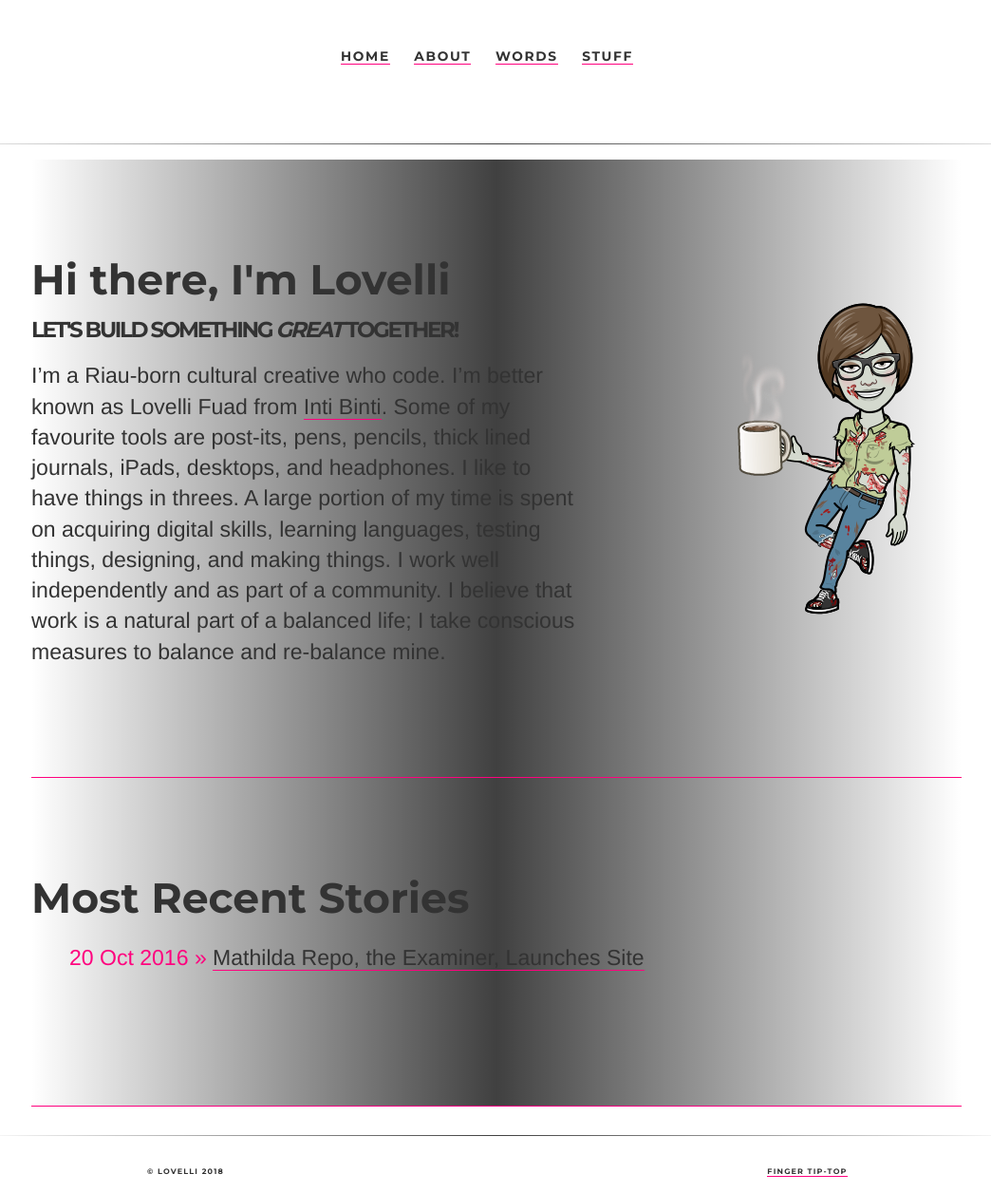
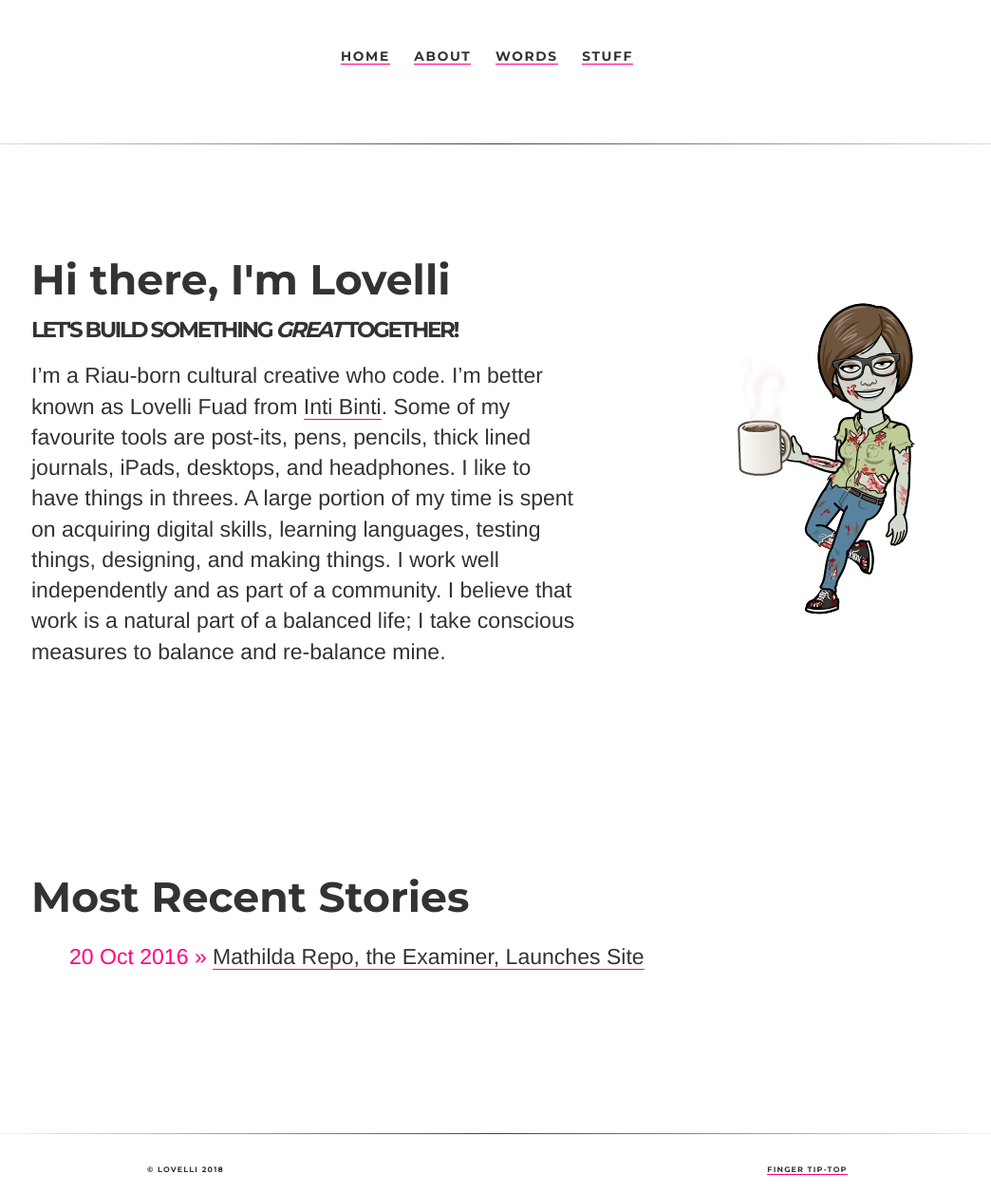
Before and after one commit to ariesti/ariesti.github.io, a Jekyll site: the page built from index.html, in a window 1280 px wide. Shown: the whole page at 95% size, without its empty margins (117-1161 px from the left). Built offline with Jekyll 4.4.1, drawn with Linux system fonts in a browser that asks for light colours.

Commit message:
Update main.css

```diff
--- a/css/main.css
+++ b/css/main.css
@@ -114,8 +114,7 @@ body {
 	padding-top: 100px;
 	padding-bottom: 100px;
 	background-color: #fff;
-	border-bottom: 1px solid #ff017e;
-	background-image: linear-gradient(to right, rgba(0, 0, 0, 0), rgba(0, 0, 0, 0.75), rgba(0, 0, 0, 0));
+	border-bottom: 1px solid ##ffe0e0;
 }
 
 #middle { padding-top: 30px; padding-bottom: 30px; background-color: #fff; }
```
